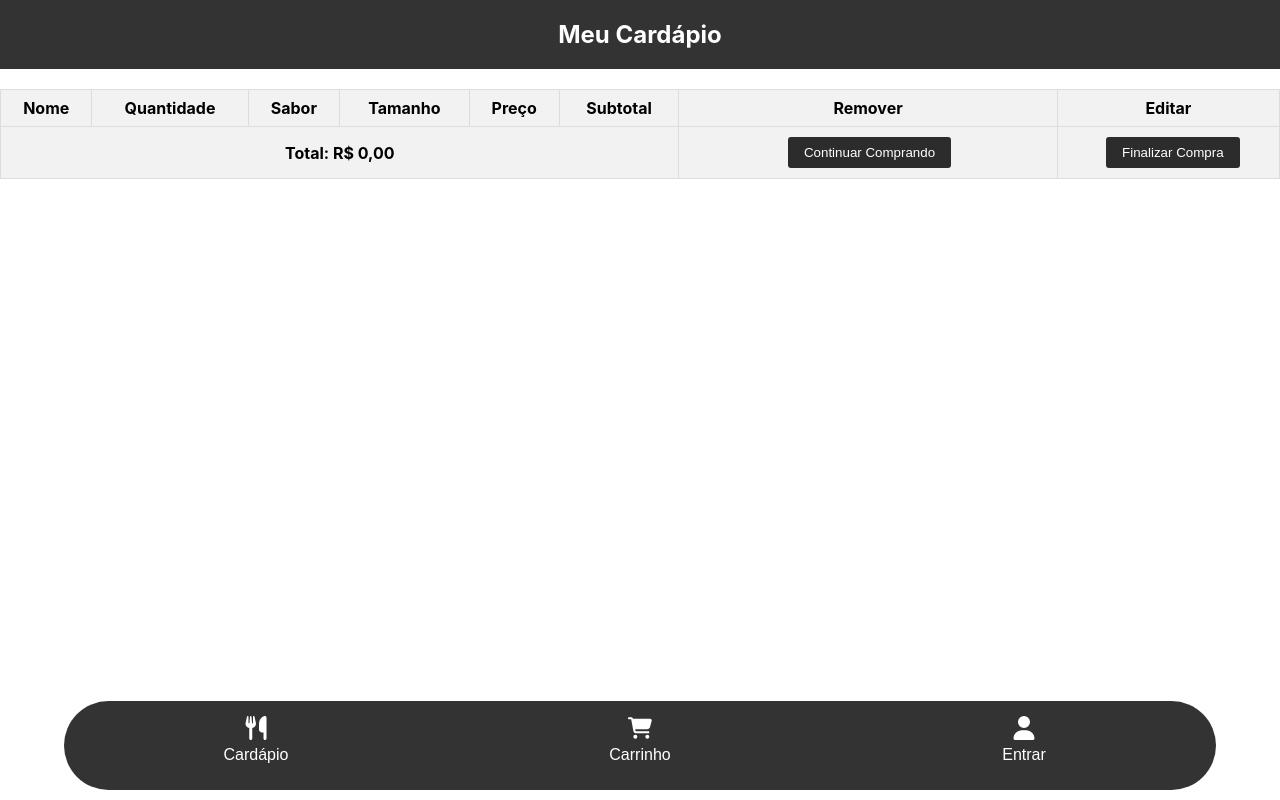
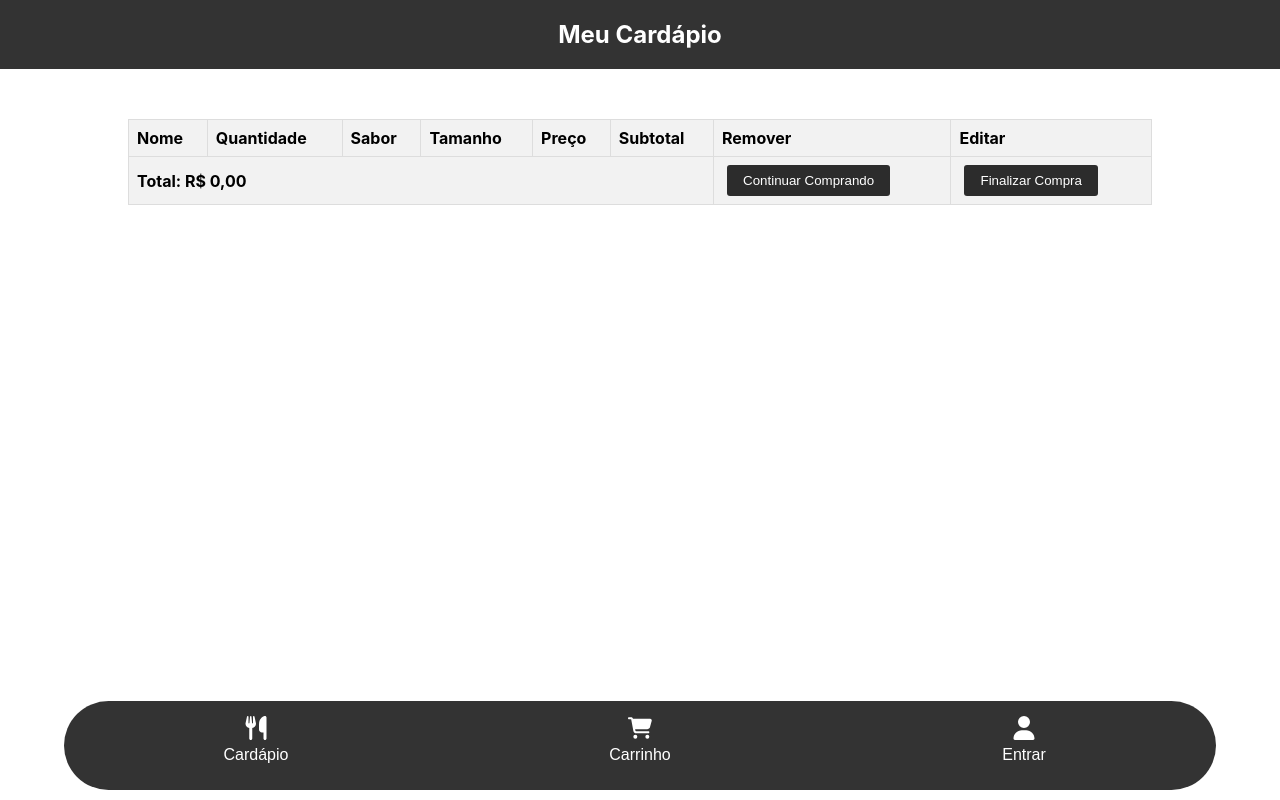
Before and after one commit to LucasRibeiro36/meu-menu, a React app: page /carrinho in a window 1280 px wide. Built offline with nearby package versions, Linux system fonts and the light colour scheme.

Commit message:
arrumando css

```diff
--- a/package.json
+++ b/package.json
@@ -12,7 +12,7 @@
     "react-cookie": "^7.1.4",
     "react-dom": "^18.2.0",
     "react-router-dom": "^6.22.3",
-    "react-scripts": "5.0.1",
+    "react-scripts": "^5.0.1",
     "web-vitals": "^2.1.4"
   },
   "scripts": {
--- a/src/components/Carrinho/ItemCarrinho.js
+++ b/src/components/Carrinho/ItemCarrinho.js
@@ -16,6 +16,7 @@ const ItemCarrinho = ({ item }) => {
 
     const removerItem = (itemId) => {
         carrinhoController.removerItem(itemId);
+        refreshPage();
     };
 
     const abrirEditarModal = () => {
--- a/src/components/Carrinho/ItensCarrinho.js
+++ b/src/components/Carrinho/ItensCarrinho.js
@@ -17,14 +17,14 @@ const ItensCarrinho = ({ itens }) => {
             <table className="tabela-carrinho">
                 <thead>
                     <tr>
-                        <th>Nome</th>
-                        <th>Quantidade</th>
-                        <th>Sabor</th>
-                        <th>Tamanho</th>
-                        <th>Preço</th>
-                        <th>Subtotal</th>
-                        <th>Remover</th>
-                        <th>Editar</th>
+                        <th><span className='textTab'>Nome</span></th>
+                        <th><span className='textTab'>Quantidade</span></th>
+                        <th><span className='textTab'>Sabor</span></th>
+                        <th><span className='textTab'>Tamanho</span></th>
+                        <th><span className='textTab'>Preço</span></th>
+                        <th><span className='textTab'>Subtotal</span></th>
+                        <th><span className='textTab'>Remover</span></th>
+                        <th><span className='textTab'>Editar</span></th>
                     </tr>
                 </thead>
                 <tbody>
--- a/src/components/Carrinho/css/Carrinho.css
+++ b/src/components/Carrinho/css/Carrinho.css
@@ -1,4 +1,6 @@
 /* Carrinho.css */
+
+/* Estilos gerais */
 .itens-carrinho {
   display: flex;
   justify-content: center;
@@ -7,8 +9,8 @@
 }
 
 .tabela-carrinho {
+  width: 80%;
   border-collapse: collapse;
-  width: 80%;
 }
 
 .tabela-carrinho th,
@@ -16,66 +18,6 @@
   border: 1px solid #ddd;
   padding: 8px;
   text-align: left;
-}
-
-.tabela-carrinho th {
-  background-color: #f2f2f2;
-}
-
-.item-remover {
-  background-color: #ff5c5c;
-  color: white;
-  border: none;
-  border-radius: 3px;
-  padding: 5px 10px;
-  cursor: pointer;
-}
-
-.item-remover:hover {
-  background-color: #d14848;
-}
-
-
-.buttonRemover {
-  background-color: #ff5c5c;
-  color: white;
-  border: none;
-  border-radius: 3px;
-  padding: 5px 10px;
-  cursor: pointer;
-}
-
-.buttonRemover:hover {
-  background-color: #d14848;
-}
-
-.buttonEditar {
-  background-color: #2c2c2c;
-  color: white;
-  border: none;
-  border-radius: 3px;
-  padding: 5px 10px;
-  cursor: pointer;
-}
-
-.buttonEditar:hover {
-  background-color: #646464;
-}
-
-.itens-carrinho {
-  margin-top: 20px;
-}
-
-.tabela-carrinho {
-  width: 100%;
-  border-collapse: collapse;
-}
-
-.tabela-carrinho th,
-.tabela-carrinho td {
-  border: 1px solid #ddd;
-  padding: 8px;
-  text-align: center; /* Ajusta o alinhamento para centralizar o conteúdo */
 }
 
 .tabela-carrinho th {
@@ -90,18 +32,40 @@
   background-color: #ddd;
 }
 
-tfoot th {
-  text-align: right; /* Ajusta o alinhamento do texto no rodapé */
+.item-remover,
+.buttonRemover,
+.buttonEditar,
+.buttonContinuar,
+.buttonFinalizar {
+  color: white;
+  border: none;
+  border-radius: 3px;
+  padding: 5px 10px;
+  cursor: pointer;
+}
+
+.item-remover,
+.buttonRemover {
+  background-color: #ff5c5c;
+}
+
+.item-remover:hover,
+.buttonRemover:hover {
+  background-color: #d14848;
+}
+
+.buttonEditar {
+  background-color: #2c2c2c;
+}
+
+.buttonEditar:hover {
+  background-color: #646464;
 }
 
 .buttonContinuar,
 .buttonFinalizar {
   background-color: #2c2c2c;
-  color: white;
-  border: none;
-  border-radius: 3px;
   padding: 8px 16px;
-  cursor: pointer;
   margin-right: 5px;
   margin-left: 5px;
 }
@@ -111,37 +75,24 @@ tfoot th {
   background-color: #646464;
 }
 
-.buttonContinuar {
-  margin-right: 47px;
+/* Estilos para telas menores que 745x966 */
+@media only screen and (max-width: 745px) and (max-height: 966px) {
+  .buttonContinuar,
+  .buttonFinalizar {
+    padding: 3px 6px; /* Reduz o padding dos botões */
   }
 
-
-.tabela-carrinho tfoot th {
-  padding: 10px 0; /* Adiciona espaço entre o total e os botões */
-  text-align: center; /* Centraliza horizontalmente o conteúdo */
+  .buttonEditar, .buttonRemover {
+    padding: 2px 5px; /* Reduz o padding dos botões */
   }
 
-.buttonContinuar {
-  background-color: #2c2c2c;
-  color: white;
-  border: none;
-  border-radius: 3px;
-  padding: 8px 16px;
-  cursor: pointer;
-  margin-left: 50px;
+  .tabela-carrinho th,
+  .tabela-carrinho td {
+    padding: 6px 3px; /* Reduz o padding das células */
   }
 
-.buttonFinalizar {
-  background-color: #2c2c2c;
-  color: white;
-  border: none;
-  border-radius: 3px;
-  padding: 8px 16px;
-  cursor: pointer;
-  margin-left: 14px;
+  .tabela-carrinho th .textTab,
+  .tabela-carrinho tr td {
+    font-size: 7px; /* Reduz o tamanho da fonte */
   }
-
-.buttonContinuar:hover,
-.buttonFinalizar:hover {
-  background-color: #646464;
 }
```
Also changed, not shown: 1 other file. Lines whose indentation alone changed are shown as unchanged.
